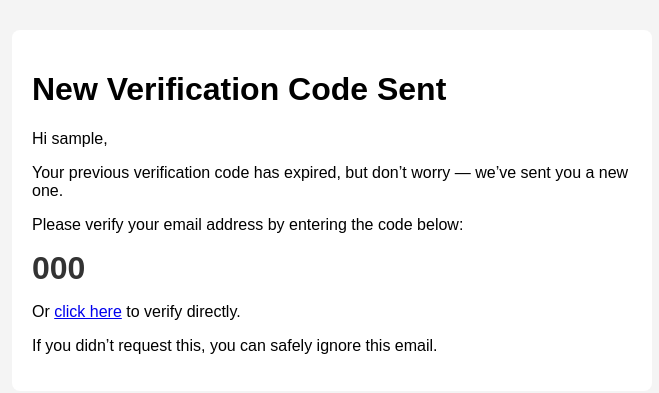
After one commit to EgbieAndersonUku1/VirtualBank, a Django app: template templates/emails_templates/emails/expired_email.html in a window 1280 px wide. The commit adds this page. Shown: the top 393 px of the page, without its empty margins (308-967 px from the left). Run offline with Django 5.2, Linux system fonts and the light colour scheme; the template is opened without the code that fills it: most values are stand-ins (such as "Sample title", 1, 10 or a date in 2020).

Commit message:
Feat: Implement verification code handling and verification emails
- Extended the verification model with:
  - regenerate_code(): Regenerates the verification code and updates the expiry date.
  - set_email_to_verified(): Sets email verification status to True.
  - set_email_to_unverified(): Sets email verification status to False.

- Added resend_verification_email() to handle token expiry by resending the verification email.

- Introduced create_verification_url(username) in utils.utils for generating verification links and integrated it into the views.py.

- Added `verify_register_code` in the authentication to handle the verification in the views
- Added email templates for expired verifications:
  - expired_email.html (HTML)
  - expired_email.txt (plain text)

Workflow overview:
1. Register a new user via /register.
2. Check email for verification link.
3. Enter code on verification page.
4. On success, redirect to login with confirmation; otherwise, display an error.

Pre-requisites:
- Configure .env with valid email credentials.
- Run migrations and create a superuser.
- Start development server with `python manage.py runserver`.

TODO:
- Implement login logic.
- Style registration and login forms (e.g., buttons, error messages).
- Integrate login workflow.
- Prevent the verification input field from accepting letters/characters, etc

```diff
--- a/authentication/signals.py
+++ b/authentication/signals.py
@@ -1,6 +1,6 @@
 from django.db.models.signals import pre_save
 from django.dispatch import receiver
-from .models import User
+from .models import User, Verification
 
 
 
--- a/authentication/urls.py
+++ b/authentication/urls.py
@@ -1,4 +1,3 @@
-
 
 from django.urls import path
 
--- a/templates/authentication/verify.html
+++ b/templates/authentication/verify.html
@@ -19,6 +19,7 @@
 
             <div class="container">
 
+               {% include "partials/messages/messages.html" %}
 
                 <div class="form">
 
--- /dev/null
+++ b/templates/emails_templates/emails/expired_email.html
@@ -0,0 +1,42 @@
+<!DOCTYPE html>
+<html lang="en">
+<head>
+    <meta charset="UTF-8">
+    <title>Verify Your Email</title>
+    <style>
+        body {
+            font-family: Arial, sans-serif;
+            background-color: #f4f4f4;
+            margin: 0;
+            padding: 0;
+        }
+        .container {
+            max-width: 600px;
+            margin: 30px auto;
+            background-color: #fff;
+            padding: 20px;
+            border-radius: 8px;
+        }
+        .code {
+            font-size: 32px;
+            font-weight: bold;
+            color: #333;
+        }
+    </style>
+</head>
+<body>
+  <div class="container">
+    <h1>New Verification Code Sent</h1>
+    <p>Hi {{ username }},</p>
+    <p>Your previous verification code has expired, but don’t worry — we’ve sent you a new one.</p>
+    <p>Please verify your email address by entering the code below:</p>
+
+    <div class="code">{{ verification_code }}</div>
+
+    <p>Or <a href="{{ verification_link }}">click here</a> to verify directly.</p>
+
+    <p>If you didn’t request this, you can safely ignore this email.</p>
+</div>
+
+</body>
+</html>
```
Also changed, not shown: authentication/models.py (+15 -4 lines), authentication/utils/utils.py (added, +31 -0 lines), authentication/views.py (+29 -10 lines), authentication/views_helper.py (+10 -1 lines), static/css/css.css (+9 -0 lines), templates/emails_templates/emails/expired_email.txt (added, +14 -0 lines), authentication/migrations/0005_alter_verification_code.py (added), authentication/utils/__init__.py (added), 1 other file.
